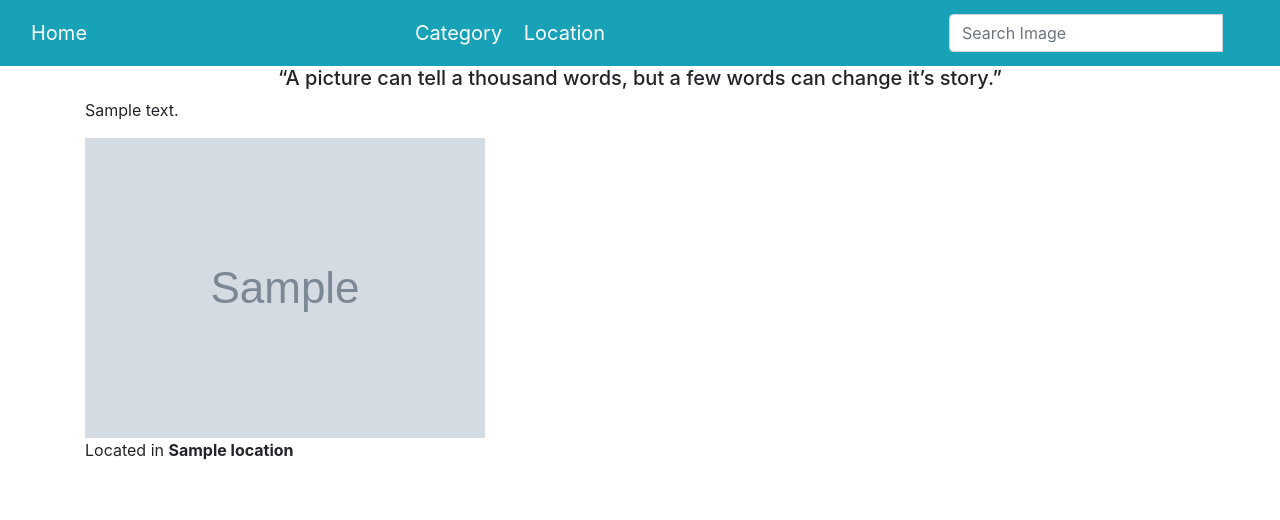
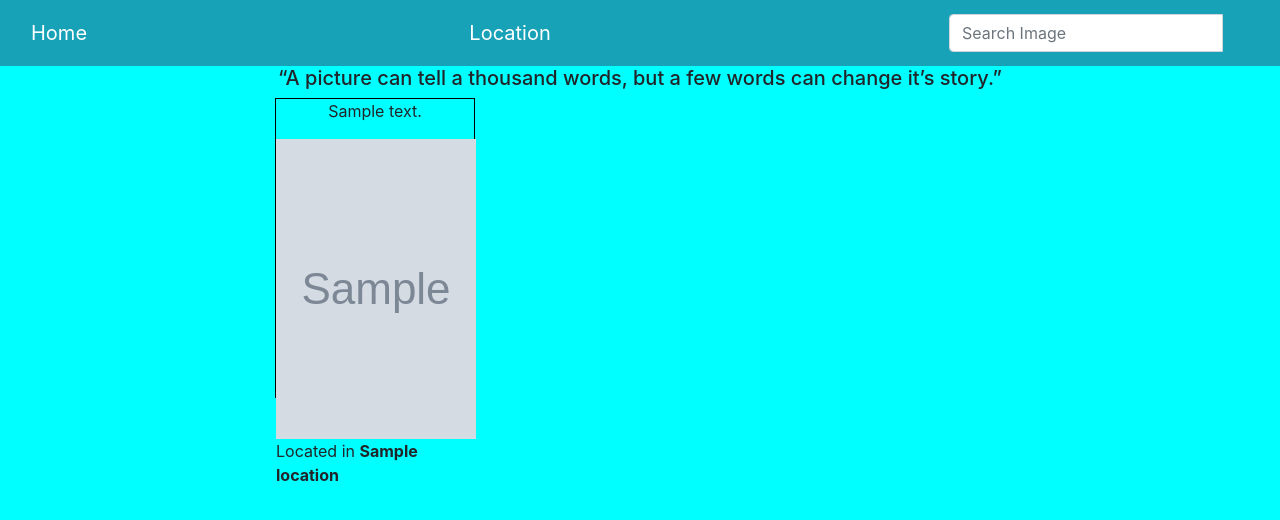
Before and after one commit to melodytowett/My-Gallery, a Django app: page / in a window 1280 px wide. Shown: the top 520 px of the page. Run offline with Django 4.2, Linux system fonts and the light colour scheme; tables that the repository leaves empty hold one stand-in row (values such as "Sample post"); grey boxes marked "Sample" are stand-in pictures; some libraries are stand-ins or nearby versions.

Commit message:
add static files

```diff
--- a/gallery/settings.py
+++ b/gallery/settings.py
@@ -123,6 +123,9 @@ USE_TZ = True
 # https://docs.djangoproject.com/en/4.0/howto/static-files/
 
 STATIC_URL = 'static/'
+STATICFILES_DIRS = [
+    os.path.join(BASE_DIR,'static'),
+]
 MEDIA_URL = '/media/'
 MEDIA_ROOT = os.path.join(BASE_DIR, 'media')
 # Default primary key field type
--- a/photos/models.py
+++ b/photos/models.py
@@ -24,7 +24,7 @@ class Location(models.Model):
 class Image(models.Model):
     name = models.CharField(max_length=35)
     description=models.CharField(max_length=200)
-    my_image = models.ImageField(upload_to ='', blank=True)
+    my_image = models.ImageField(upload_to ='photos/', blank=True)
     category = models.ForeignKey(Category,on_delete=models.CASCADE,null=True)
     location = models.ForeignKey(Location,on_delete=models.CASCADE,null=True)
 
@@ -38,8 +38,8 @@ class Image(models.Model):
         self.delete()
 
     @classmethod
-    def all_images(cls,category):
-        images = cls.objects.filter(category__in=category)
+    def get_image_by_id(cls,photo_id):
+        images = cls.objects.filter(photo_id=photo_id)
         return images
 
     @classmethod
@@ -48,8 +48,8 @@ class Image(models.Model):
         return images
 
     @classmethod
-    def search_by_name(cls,search_term):
-        images = cls.objects.filter(category_name__icontains=search_term)
-        return images
+    def search_by_catgory(cls,search_term):
+        photos = cls.objects.filter(category__name__icontains=search_term)
+        return photos
     # @classmethod
     # def display_by_category(cls,category)
--- a/photos/templates/all-photos/base.html
+++ b/photos/templates/all-photos/base.html
@@ -1,4 +1,5 @@
 {% load bootstrap4 %}
+{% load static %}
 <!DOCTYPE html>
 <html lang="en">
 <head>
@@ -12,13 +13,18 @@
     {% endif %}
     {% block styles %}
       {% bootstrap_css %}
+      <link rel="stylesheet" href="{% static 'css/base.css' %}">
     {% endblock %}
 </head>
 <body>
     {% include 'navbar.html'%}
     {% block content %}
+       {% block scripts %}
+        <script src="https://ajax.googleapis.com/ajax/libs/jquery/3.2.1/jquery.min.js"></script>
+     {% bootstrap_javascript %}
      <h5 class="text-center"> “A picture can tell a thousand words,
-         but a few words can change it’s story.” </h5>
+        but a few words can change it’s story.” </h5>
+        {% endblock %}
     {% endblock %}
 </body>
 </html>
--- a/photos/templates/index.html
+++ b/photos/templates/index.html
@@ -4,11 +4,15 @@
 <div class="container">
    {% for photo in photos %}
     <div class="row">
+        <div class="col-xs-2 col-sm-2 col-md-2 col-lg-2 bg-ligh"></div>
     <div class="col-xs-4 col-sm-4 col-md-4 col-lg-4">
-        <p>{{photo.description}} </p>
-       <img src= {% if photo.my_image %} {{photo.my_image.url}} {%else%}#{% endif %} alt="Image" class="img-responsive">
+        <div class="thumbnail">
+        <p class="text-center">{{photo.description}} </p>
+       <img src= {% if photo.my_image %} {{photo.my_image.url}} {%else%}#{% endif %} alt="Image" class="img-responsive" >
        <p>Located in <b> {{photo.location}} </b></p>
     </div>
+    </div>
+    <div class="col-xs-2 col-sm-2 col-md-2 col-lg-2 bg-ligh"></div>
      </div>
     {% endfor %}
 </div>
--- a/photos/templates/navbar.html
+++ b/photos/templates/navbar.html
@@ -12,7 +12,6 @@
       <a class="navbar-brand text-white" href="{% url 'index' %}" >Home</a>
     </div>
     <div class="navbar-brand">
-      <a class="navbar-brand text-white" href="{% url 'category' %}">Category</a>
        <a class="navbar-brand text-white" href="{% url 'location_results' %}">Location</a>
     </div>
         <form class="navbar-form" role="search" action="{% url 'search_results' %}">
--- a/photos/urls.py
+++ b/photos/urls.py
@@ -6,9 +6,9 @@ import photos
 # app_name = 'photos'
 urlpatterns = [
     path('',views.index, name='index'),
-    path('category/',views.all,name = 'category'),
     path('search/',views.search_results,name='search_results'),
     path('location/',views.location_results, name = 'location_results'),
+    path('photo/<int:photo_id>/',views.photo,name='photo'),
 
 ]
 if settings.DEBUG:
--- a/photos/views.py
+++ b/photos/views.py
@@ -9,20 +9,17 @@ def index(request):
     photos = Image.current_images(location)
     return render(request,'index.html', {"photos":photos})
 
-def all(request):
-    category = Category.objects.all()
-    photos = Image.all_images(category)
-    return render(request,'all-photos/category.html', {"category":category,"photos":photos})
+def search_results(request):
+    locations = Location.objects.all()
 
-def search_results(request):
-    if 'category' in request.GET and request.GET["category"]:
-        search_term = request.GET.get("category")
-        searched_images = Image.search_by_name(search_term)
-        message = "{search_term}"
+    if 'photo' in request.GET and request.GET["photo"]:
+        search_term = request.GET.get("photo")
+        searched_images = Image.search_by_catgory(search_term)
+        message = f"{search_term}"
 
-        return render(request,'all-photos/search.html',{"message":message,"category":searched_images})
+        return render(request,'all-photos/search.html',{"message":message, "locations":locations,"photos":searched_images})
     else:
-        message = "You havent searched fro any term"
+        message = "You havent searched for any term"
         return render(request,'all-photos/search.html',{"message":message})
 
 def location_results(request):
@@ -30,3 +27,7 @@ def location_results(request):
     location = Location.objects.all()
     photos = Image.current_images(location)
     return render(request,'all-photos/location.html', {"photos":photos,"location":location})
+
+def photo(request,photo_id):
+    photos = Image.objects.get(id=photo_id)
+    return render(request,"all-photos/category.html",{"photos":photos})
--- /dev/null
+++ b/static/css/base.css
@@ -0,0 +1,10 @@
+body{
+    background-color: aqua;
+}
+.thumbnail{
+border: 1px solid black;
+}
+.thumbnail,img{
+height: 300px;
+width: 200px;
+}
```
Also changed, not shown: photos/templates/all-photos/category.html (deleted, +0 -17 lines), photos/templates/all-photos/image.html (added, +11 -0 lines), photos/templates/all-photos/search.html (+5 -4 lines), media/large.jpeg (added), photos/migrations/0003_alter_image_my_image.py (added).
